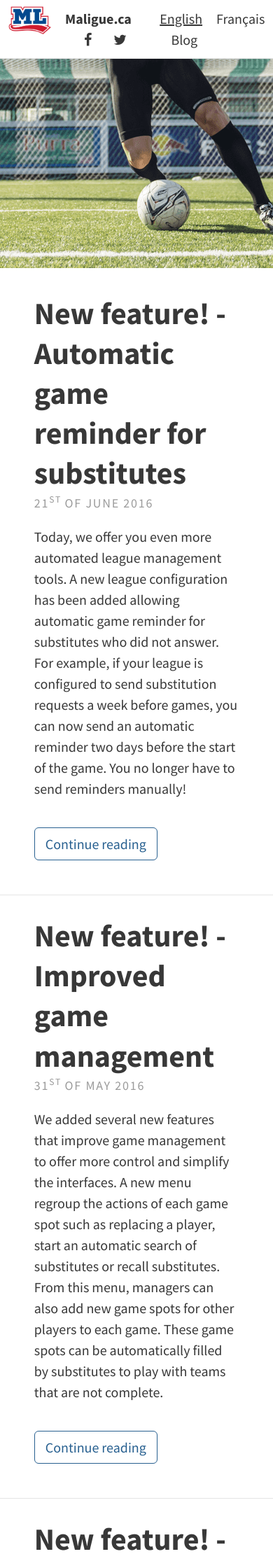
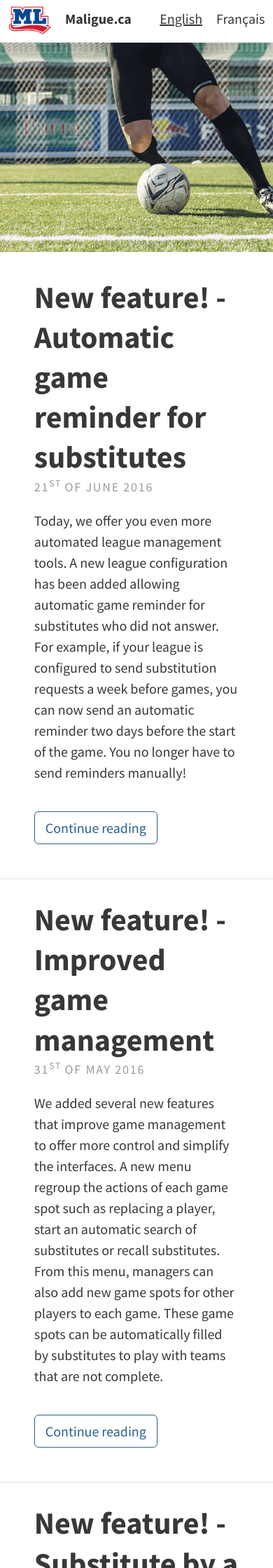
Before and after one commit to maligue/maligue.github.io, a Jekyll site: the page built from index.html, in a window 390 px wide. Shown: the top 2240 px of the page at 70% size. Built offline with Jekyll 4.4.1, drawn with Linux system fonts in a browser that asks for light colours; nearby versions of some CDN libraries.

Commit message:
simplify header on mobile

```diff
--- a/_includes/header.html
+++ b/_includes/header.html
@@ -46,7 +46,7 @@
             <!-- Social icons from Font Awesome, if enabled -->
             {% include icons.html %}
 
-            <li style="margin-left:3em">
+            <li class="blog-link" style="margin-left:3em">
                 <a href="{{ site.baseurl }}/{{page.lang}}">{{site.t[page.lang].blog}}</a>
             </li>
         </ul>
--- a/_includes/icons.html
+++ b/_includes/icons.html
@@ -1,5 +1,5 @@
 {% if site.theme.rss %}
-<li>
+<li class="icon-link">
     <a href="{{ "/feed.xml" | prepend: site.baseurl | prepend: site.url }}" title="{{ site.theme.str_rss_follow }}">
         <i class="fa fa-fw fa-rss"></i>
     </a>
@@ -7,7 +7,7 @@
 {% endif %}
 
 {% if site.theme.email_address %}
-<li>
+<li class="icon-link">
     <a href="mailto:{{ site.theme.email_address }}" title="{{ site.theme.str_email }}">
         <i class="fa fa-fw fa-envelope"></i>
     </a>
@@ -15,7 +15,7 @@
 {% endif %}
 
 {% if site.theme.behance %}
-<li>
+<li class="icon-link">
     <a href="https://www.behance.net/{{ site.theme.behance }}" title="{{ site.theme.str_follow_on }} Behance">
         <i class="fa fa-fw fa-behance"></i>
     </a>
@@ -23,7 +23,7 @@
 {% endif %}
 
 {% if site.theme.bitbucket %}
-<li>
+<li class="icon-link">
     <a href="https://bitbucket.org/{{ site.theme.bitbucket }}" title="{{ site.theme.str_follow_on }} Bitbucket">
         <i class="fa fa-fw fa-bitbucket"></i>
     </a>
@@ -31,7 +31,7 @@
 {% endif %}
 
 {% if site.theme.dribbble %}
-<li>
+<li class="icon-link">
     <a href="https://dribbble.com/{{ site.theme.dribbble }}" title="{{ site.theme.str_follow_on }} Dribbble">
         <i class="fa fa-fw fa-dribbble"></i>
     </a>
@@ -39,7 +39,7 @@
 {% endif %}
 
 {% if site.theme.facebook %}
-<li>
+<li class="icon-link">
     <a href="https://www.facebook.com/{{ site.theme.facebook }}" title="{{ site.theme.str_follow_on }} Facebook">
         <i class="fa fa-fw fa-facebook"></i>
     </a>
@@ -47,7 +47,7 @@
 {% endif %}
 
 {% if site.theme.flickr %}
-<li>
+<li class="icon-link">
     <a href="https://www.flickr.com/photos/{{ site.theme.flickr }}" title="{{ site.theme.str_follow_on }} Flickr">
         <i class="fa fa-fw fa-flickr"></i>
     </a>
@@ -55,7 +55,7 @@
 {% endif %}
 
 {% if site.theme.github %}
-<li>
+<li class="icon-link">
     <a href="https://github.com/{{ site.theme.github }}" title="{{ site.theme.str_follow_on }} GitHub">
         <i class="fa fa-fw fa-github"></i>
     </a>
@@ -63,7 +63,7 @@
 {% endif %}
 
 {% if site.theme.google_plus %}
-<li>
+<li class="icon-link">
     <a href="https://plus.google.com/{{ site.theme.google_plus }}" title="{{ site.theme.str_follow_on }} Google+">
         <i class="fa fa-fw fa-google-plus"></i>
     </a>
@@ -71,7 +71,7 @@
 {% endif %}
 
 {% if site.theme.instagram %}
-<li>
+<li class="icon-link">
     <a href="http://instagram.com/{{ site.theme.instagram }}" title="{{ site.theme.str_follow_on }} Instagram">
         <i class="fa fa-fw fa-instagram"></i>
     </a>
@@ -79,7 +79,7 @@
 {% endif %}
 
 {% if site.theme.linkedin %}
-<li>
+<li class="icon-link">
     <a href="{{ site.theme.linkedin }}" title="{{ site.theme.str_follow_on }} LinkedIn">
         <i class="fa fa-fw fa-linkedin"></i>
     </a>
@@ -87,7 +87,7 @@
 {% endif %}
 
 {% if site.theme.pinterest %}
-<li>
+<li class="icon-link">
     <a href="http://www.pinterest.com/{{ site.theme.pinterest }}" title="{{ site.theme.str_follow_on }} Pinterest">
         <i class="fa fa-fw fa-pinterest"></i>
     </a>
@@ -95,7 +95,7 @@
 {% endif %}
 
 {% if site.theme.reddit %}
-<li>
+<li class="icon-link">
     <a href="https://www.reddit.com/user/{{ site.theme.reddit }}" title="{{ site.theme.str_follow_on }} Reddit">
         <i class="fa fa-fw fa-reddit"></i>
     </a>
@@ -103,7 +103,7 @@
 {% endif %}
 
 {% if site.theme.soundcloud %}
-<li>
+<li class="icon-link">
     <a href="https://soundcloud.com/{{ site.theme.soundcloud }}" title="{{ site.theme.str_follow_on }} SoundCloud">
         <i class="fa fa-fw fa-soundcloud"></i>
     </a>
@@ -111,7 +111,7 @@
 {% endif %}
 
 {% if site.theme.stack_exchange %}
-<li>
+<li class="icon-link">
     <a href="{{ site.theme.stack_exchange }}" title="{{ site.theme.str_follow_on }} Stack Exchange">
         <i class="fa fa-fw fa-stack-exchange"></i>
     </a>
@@ -119,7 +119,7 @@
 {% endif %}
 
 {% if site.theme.steam %}
-<li>
+<li class="icon-link">
     <a href="http://steamcommunity.com/id/{{ site.theme.steam }}" title="{{ site.theme.str_follow_on }} Steam">
         <i class="fa fa-fw fa-steam"></i>
     </a>
@@ -127,7 +127,7 @@
 {% endif %}
 
 {% if site.theme.tumblr %}
-<li>
+<li class="icon-link">
     <a href="http://{{ site.theme.tumblr }}.tumblr.com/" title="{{ site.theme.str_follow_on }} Tumblr">
         <i class="fa fa-fw fa-tumblr"></i>
     </a>
@@ -135,7 +135,7 @@
 {% endif %}
 
 {% if site.theme.twitter %}
-<li>
+<li class="icon-link">
     <a href="https://twitter.com/{{ site.theme.twitter }}" title="{{ site.theme.str_follow_on }} Twitter">
         <i class="fa fa-fw fa-twitter"></i>
     </a>
@@ -143,7 +143,7 @@
 {% endif %}
 
 {% if site.theme.wordpress %}
-<li>
+<li class="icon-link">
     <a href="https://{{ site.theme.wordpress }}.wordpress.com/" title="{{ site.theme.str_follow_on }} WordPress">
         <i class="fa fa-fw fa-wordpress"></i>
     </a>
@@ -151,7 +151,7 @@
 {% endif %}
 
 {% if site.theme.youtube %}
-<li>
+<li class="icon-link">
     <a href="https://www.youtube.com/user/{{ site.theme.youtube }}" title="{{ site.theme.str_follow_on }} YouTube">
         <i class="fa fa-fw fa-youtube"></i>
     </a>
--- a/_sass/base/_variables.scss
+++ b/_sass/base/_variables.scss
@@ -27,3 +27,5 @@ $feature-image-size: cover; // options include "cover", "contain", "auto"
 
 // Header description box
 $header-desc-text-color: #FFF;
+
+$mobile-width: 750px;
--- a/_sass/includes/_header.scss
+++ b/_sass/includes/_header.scss
@@ -41,6 +41,16 @@
     li.lang {
       float: right;
     }
+    li.blog-link {
+        @media (max-width: $mobile-width) {
+            display: none;
+        }
+    }
+    li.icon-link {
+        @media (max-width: $mobile-width) {
+            display: none;
+        }
+    }
   }
 
   .en:lang(en), .fr:lang(fr) {
```
Lines whose indentation alone changed are shown as unchanged.
